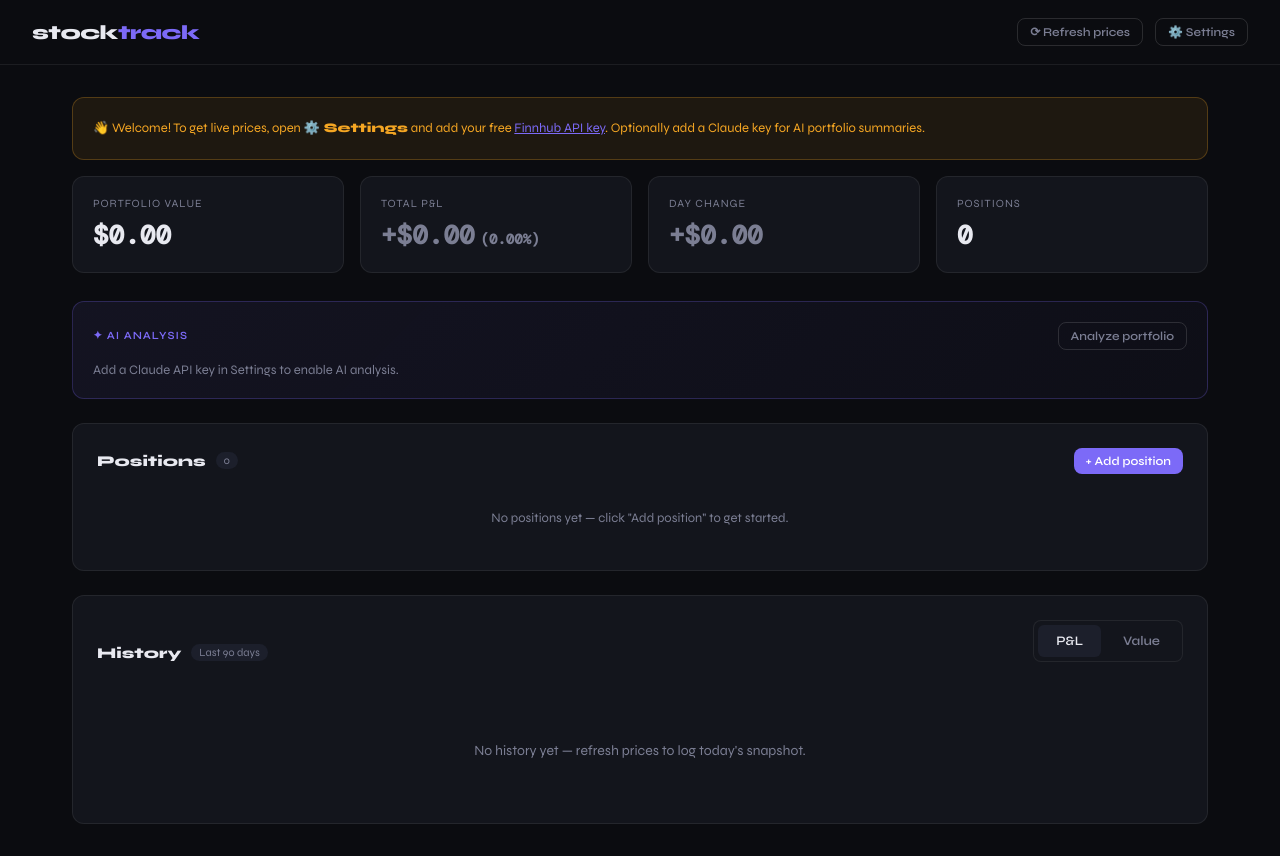
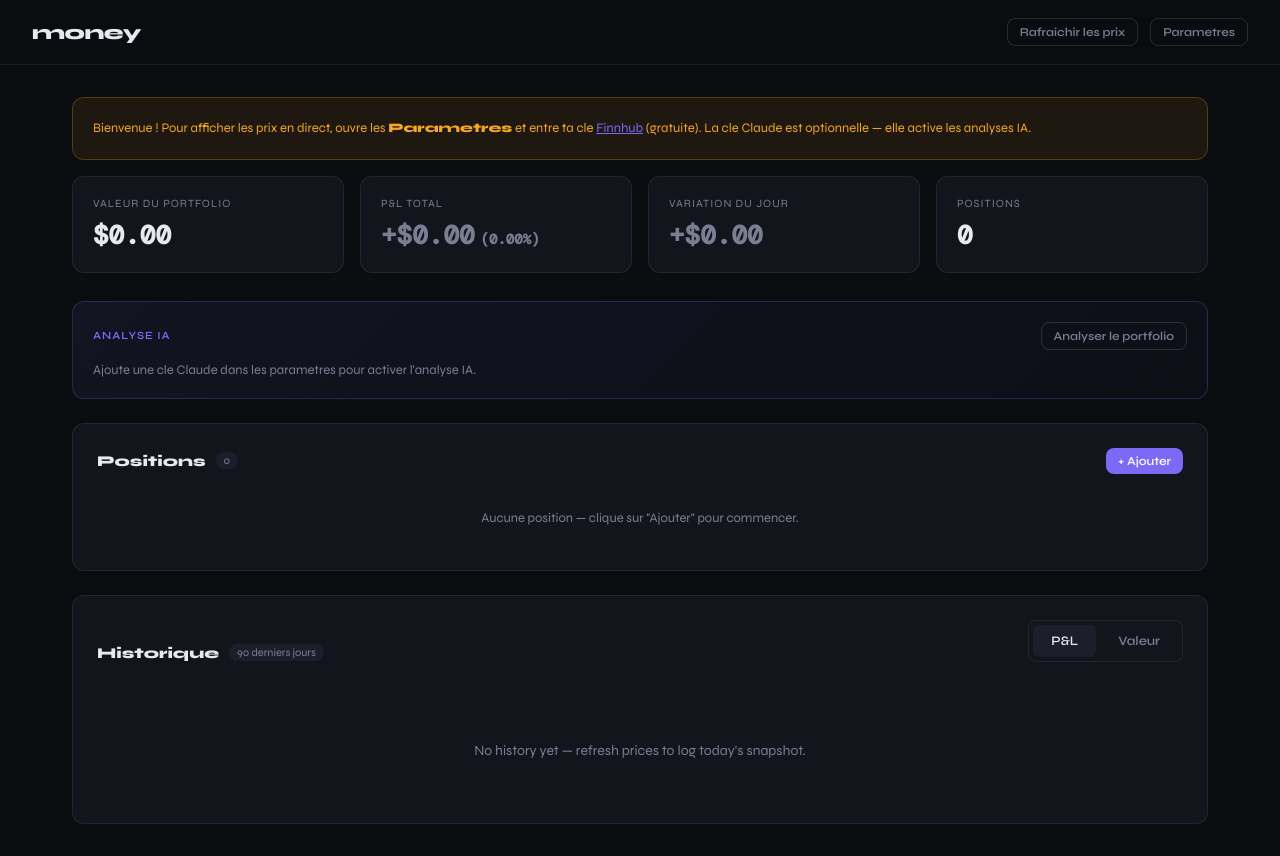
Before and after one commit to Anna-Paulina/money, a React (Vite) app: page / in a window 1280 px wide. Built offline with nearby package versions, Linux system fonts and the light colour scheme.

Commit message:
Update App.jsx

```diff
--- a/src/App.jsx
+++ b/src/App.jsx
@@ -1,53 +1,111 @@
-import { useState, useEffect, useCallback } from 'react'
-import { loadPortfolio, savePortfolio, loadHistory, appendHistorySnapshot, loadApiKeys } from './utils/storage'
+/**
+ * App.jsx
+ * Composant racine de l'application "money".
+ *
+ * C'est ici que vit la logique principale :
+ *   - chargement et sauvegarde du portfolio
+ *   - appels aux APIs (Finnhub pour les prix, Claude pour l'analyse)
+ *   - calculs derives (P&L, variation du jour, valeur totale)
+ *   - gestion des modals (ajout, edition, parametres)
+ *
+ * NOTE APPRENTISSAGE : j'explore ici comment structurer une vraie app React
+ * avec des effets de bord (fetch), de la persistance locale, et plusieurs
+ * composants qui communiquent via des props et callbacks.
+ * Le code est volontairement concentre dans un seul fichier pour l'instant —
+ * une prochaine etape serait de separer la logique dans des hooks custom.
+ *
+ * AMELIORATION POSSIBLE : extraire la logique de refresh dans un hook
+ * usePortfolio() ou useQuotes() pour garder App.jsx plus lisible.
+ */
+
+import { useState, useCallback } from 'react'
+import {
+  loadPortfolio, savePortfolio,
+  loadHistory, appendHistorySnapshot,
+  loadApiKeys
+} from './utils/storage'
 import { fetchAllQuotes, fetchSentiment } from './utils/finnhub'
 import { fetchPortfolioSummary } from './utils/claudeAi'
-import StockModal from './components/StockModal'
+import StockModal    from './components/StockModal'
 import SettingsModal from './components/SettingsModal'
-import HistoryChart from './components/HistoryChart'
+import HistoryChart  from './components/HistoryChart'
 
+// -------------------------------------------------------------------
+// DESIGN — NOTE SUR L'ASPECT VISUEL
+// -------------------------------------------------------------------
+// Le fond sombre (--bg: #0b0c10) avec les accents violets et verts
+// est une direction que j'essaie. C'est inspire des interfaces de
+// trading terminals et des dashboards "dark mode" qu'on voit dans les
+// applis fintech. J'apprends comment CSS variables + une palette
+// coherente permettent de maintenir un style uniforme sans repeter
+// les valeurs partout.
+// La typo Syne (titres) + DM Mono (chiffres) est un choix delibere :
+// les chiffres financiers lisent mieux en fonte monospace car les
+// colonnes s'alignent naturellement.
+// -------------------------------------------------------------------
+
+/**
+ * Formate un nombre en string avec 2 decimales.
+ * Retourne "—" si la valeur est null, undefined ou NaN.
+ */
 function fmt(n) {
   if (n == null || isNaN(n)) return '—'
   return n.toLocaleString('en-US', { minimumFractionDigits: 2, maximumFractionDigits: 2 })
 }
 
+/**
+ * Retourne la classe CSS de couleur selon le signe d'une valeur.
+ * 'up' = vert, 'down' = rouge, 'neutral' = gris
+ */
 function pnlClass(n) {
   if (n == null) return 'neutral'
   return n > 0 ? 'up' : n < 0 ? 'down' : 'neutral'
 }
 
 export default function App() {
+  // --- Etat principal ---
   const [portfolio, setPortfolio] = useState(() => loadPortfolio())
-  const [quotes, setQuotes] = useState({})
-  const [sentiments, setSentiments] = useState({})
-  const [history, setHistory] = useState(() => loadHistory())
-  const [apiKeys, setApiKeys] = useState(() => loadApiKeys())
-  const [loading, setLoading] = useState(false)
-  const [aiSummary, setAiSummary] = useState('')
-  const [aiLoading, setAiLoading] = useState(false)
-  const [showAdd, setShowAdd] = useState(false)
-  const [editStock, setEditStock] = useState(null)
+  const [quotes,    setQuotes]    = useState({})          // map: ticker -> donnees de prix
+  const [sentiments, setSentiments] = useState({})        // map: ticker -> 'bullish'|'bearish'|'neutral'
+  const [history,   setHistory]   = useState(() => loadHistory())
+  const [apiKeys,   setApiKeys]   = useState(() => loadApiKeys())
+
+  // --- Etat UI ---
+  const [loading,     setLoading]     = useState(false)
+  const [aiSummary,   setAiSummary]   = useState('')
+  const [aiLoading,   setAiLoading]   = useState(false)
+  const [showAdd,     setShowAdd]     = useState(false)
+  const [editStock,   setEditStock]   = useState(null)
   const [showSettings, setShowSettings] = useState(false)
-  const [chartView, setChartView] = useState('pnl')
+  const [chartView,   setChartView]   = useState('pnl')   // 'pnl' ou 'value'
   const [lastRefresh, setLastRefresh] = useState(null)
-  const [error, setError] = useState('')
+  const [error,       setError]       = useState('')
 
-  // Derived stats
+  // -------------------------------------------------------------------
+  // CALCULS DERIVES
+  // Chaque render recalcule ces valeurs a partir du portfolio et des quotes.
+  // Pour un grand portfolio, usesMemo serait preferable — ici c'est negligeable.
+  // -------------------------------------------------------------------
+
   const rows = portfolio.map(s => {
     const q = quotes[s.ticker]
-    const price = q?.price ?? null
+    const price        = q?.price ?? null
     const currentValue = price != null ? price * s.quantity : null
-    const costBasis = s.buyPrice * s.quantity
-    const pnl = currentValue != null ? currentValue - costBasis : null
-    const pnlPct = pnl != null ? (pnl / costBasis) * 100 : null
-    const dayChange = q?.changePercent ?? null
+    const costBasis    = s.buyPrice * s.quantity
+    const pnl          = currentValue != null ? currentValue - costBasis : null
+    const pnlPct       = pnl != null ? (pnl / costBasis) * 100 : null
+    const dayChange    = q?.changePercent ?? null
+
     return { ...s, price, currentValue, costBasis, pnl, pnlPct, dayChange, sentiment: sentiments[s.ticker] }
   })
 
-  const totalValue = rows.reduce((acc, r) => acc + (r.currentValue ?? r.costBasis), 0)
-  const totalCost = rows.reduce((acc, r) => acc + r.costBasis, 0)
-  const totalPnl = totalValue - totalCost
+  // Valeur totale : utilise currentValue si disponible, sinon le cout d'achat
+  const totalValue  = rows.reduce((acc, r) => acc + (r.currentValue ?? r.costBasis), 0)
+  const totalCost   = rows.reduce((acc, r) => acc + r.costBasis, 0)
+  const totalPnl    = totalValue - totalCost
   const totalPnlPct = totalCost > 0 ? (totalPnl / totalCost) * 100 : 0
+
+  // Variation du jour en dollars (approximee a partir du % de variation)
   const dayPnl = rows.reduce((acc, r) => {
     if (r.dayChange != null && r.currentValue != null) {
       return acc + (r.currentValue * r.dayChange / 100)
@@ -55,125 +113,177 @@ export default function App() {
     return acc
   }, 0)
 
+  // -------------------------------------------------------------------
+  // REFRESH DES PRIX
+  // -------------------------------------------------------------------
+
+  /**
+   * Recupere les prix de tous les tickers, puis les sentiments un par un
+   * (sequentiels pour ne pas exploser le rate limit Finnhub free).
+   *
+   * PEUT CASSER : si Finnhub est down ou si la cle est expiree, l'erreur
+   * est catchee et affichee a l'utilisateur. Le portfolio reste intact.
+   */
   const refreshPrices = useCallback(async () => {
-    if (!apiKeys.finnhub) { setError('Add your Finnhub API key in Settings ⚙️'); return }
+    if (!apiKeys.finnhub) {
+      setError('Ajoute ta cle Finnhub dans les parametres.')
+      return
+    }
     if (!portfolio.length) return
-    setLoading(true); setError('')
+
+    setLoading(true)
+    setError('')
+
     try {
-      const tickers = portfolio.map(s => s.ticker)
+      const tickers   = portfolio.map(s => s.ticker)
       const newQuotes = await fetchAllQuotes(tickers, apiKeys.finnhub)
       setQuotes(newQuotes)
       setLastRefresh(new Date())
 
-      // Fetch sentiments (throttled — Finnhub free = 60 req/min)
+      // Sentiments en sequentiel — evite les 429 sur le free tier
+      // AMELIORATION POSSIBLE : ajouter un delai entre chaque requete
+      // si le portfolio depasse ~20 tickers
       const sents = {}
       for (const t of tickers) {
         sents[t] = await fetchSentiment(t, apiKeys.finnhub)
       }
       setSentiments(sents)
 
-      // Save daily snapshot
-      const cv = portfolio.reduce((acc, s) => {
+      // Snapshot journalier : on calcule la valeur totale courante
+      const currentTotal = portfolio.reduce((acc, s) => {
         const q = newQuotes[s.ticker]
         return acc + (q?.price ?? s.buyPrice) * s.quantity
       }, 0)
-      const cc = portfolio.reduce((acc, s) => acc + s.buyPrice * s.quantity, 0)
-      const snap = appendHistorySnapshot(cv, cv - cc)
+      const costTotal = portfolio.reduce((acc, s) => acc + s.buyPrice * s.quantity, 0)
+      const snap = appendHistorySnapshot(currentTotal, currentTotal - costTotal)
       setHistory(snap)
+
     } catch (e) {
-      setError('Error fetching prices: ' + e.message)
+      setError('Erreur lors du fetch des prix : ' + e.message)
     } finally {
       setLoading(false)
     }
   }, [portfolio, apiKeys.finnhub])
 
+  // -------------------------------------------------------------------
+  // ANALYSE IA
+  // -------------------------------------------------------------------
+
   async function getAiSummary() {
-    if (!apiKeys.claude) { setError('Add your Claude API key in Settings ⚙️'); return }
-    if (!Object.keys(quotes).length) { setError('Refresh prices first'); return }
-    setAiLoading(true); setError('')
+    if (!apiKeys.claude) {
+      setError('Ajoute ta cle Claude dans les parametres.')
+      return
+    }
+    if (!Object.keys(quotes).length) {
+      setError('Rafraichis les prix avant de lancer l\'analyse.')
+      return
+    }
+    setAiLoading(true)
+    setError('')
     try {
       const text = await fetchPortfolioSummary(portfolio, quotes, apiKeys.claude)
       setAiSummary(text)
     } catch (e) {
-      setError('Claude API error: ' + e.message)
+      setError('Erreur Claude API : ' + e.message)
     } finally {
       setAiLoading(false)
     }
   }
 
+  // -------------------------------------------------------------------
+  // CRUD PORTFOLIO
+  // -------------------------------------------------------------------
+
+  /**
+   * Ajoute une nouvelle position ou met a jour une existante (par id).
+   * Sauvegarde immediatement dans localStorage.
+   */
   function addOrUpdateStock(stock) {
     const idx = portfolio.findIndex(s => s.id === stock.id)
-    let updated
-    if (idx >= 0) {
-      updated = portfolio.map(s => s.id === stock.id ? stock : s)
-    } else {
-      updated = [...portfolio, stock]
-    }
+    const updated = idx >= 0
+      ? portfolio.map(s => s.id === stock.id ? stock : s)
+      : [...portfolio, stock]
     setPortfolio(updated)
     savePortfolio(updated)
   }
 
   function removeStock(id) {
-    if (!confirm('Remove this position?')) return
+    if (!confirm('Supprimer cette position ?')) return
     const updated = portfolio.filter(s => s.id !== id)
     setPortfolio(updated)
     savePortfolio(updated)
   }
 
-  const hasKeys = apiKeys.finnhub
+  const hasKeys = !!apiKeys.finnhub
+
+  // -------------------------------------------------------------------
+  // RENDU
+  // -------------------------------------------------------------------
 
   return (
     <div className="app-layout">
-      {/* Topbar */}
+
+      {/* ---- Barre de navigation ---- */}
       <header className="topbar">
-        <div className="topbar-logo">stock<span>track</span></div>
+        <div className="topbar-logo">money</div>
         <div className="topbar-right">
           {lastRefresh && (
             <span className="text-muted text-sm">
-              Updated {lastRefresh.toLocaleTimeString()}
+              Mis a jour {lastRefresh.toLocaleTimeString()}
             </span>
           )}
           <button className="btn-ghost btn-sm" onClick={refreshPrices} disabled={loading}>
-            {loading ? '⟳ Refreshing…' : '⟳ Refresh prices'}
+            {loading ? 'Chargement...' : 'Rafraichir les prix'}
           </button>
-          <button className="btn-ghost btn-sm" onClick={() => setShowSettings(true)}>⚙️ Settings</button>
+          <button className="btn-ghost btn-sm" onClick={() => setShowSettings(true)}>
+            Parametres
+          </button>
         </div>
       </header>
 
       <main className="main">
-        {/* Setup banner */}
+
+        {/* ---- Banniere de premier lancement ---- */}
         {!hasKeys && (
           <div className="setup-banner mb-4">
             <p>
-              👋 Welcome! To get live prices, open <strong>⚙️ Settings</strong> and add your free{' '}
-              <a href="https://finnhub.io" target="_blank" rel="noopener noreferrer">Finnhub API key</a>.
-              Optionally add a Claude key for AI portfolio summaries.
+              Bienvenue ! Pour afficher les prix en direct, ouvre les{' '}
+              <strong>Parametres</strong> et entre ta cle{' '}
+              <a href="https://finnhub.io" target="_blank" rel="noopener noreferrer">
+                Finnhub
+              </a>{' '}
+              (gratuite). La cle Claude est optionnelle — elle active les analyses IA.
             </p>
           </div>
         )}
 
+        {/* ---- Message d'erreur ---- */}
         {error && (
-          <div style={{ background: 'rgba(240,79,90,0.1)', border: '1px solid rgba(240,79,90,0.25)',
-            borderRadius: 8, padding: '12px 16px', marginBottom: 16, fontSize: 13, color: 'var(--red)' }}>
+          <div style={{
+            background: 'rgba(240,79,90,0.1)',
+            border: '1px solid rgba(240,79,90,0.25)',
+            borderRadius: 8, padding: '12px 16px',
+            marginBottom: 16, fontSize: 13, color: 'var(--red)'
+          }}>
             {error}
           </div>
         )}
 
-        {/* Summary cards */}
+        {/* ---- Cartes de resume ---- */}
         <div className="summary-row">
           <div className="summary-card">
-            <div className="label">Portfolio value</div>
+            <div className="label">Valeur du portfolio</div>
             <div className="value">${fmt(totalValue)}</div>
           </div>
           <div className="summary-card">
-            <div className="label">Total P&L</div>
+            <div className="label">P&L total</div>
             <div className={`value ${pnlClass(totalPnl)}`}>
               {totalPnl >= 0 ? '+' : ''}${fmt(totalPnl)}
               <span style={{ fontSize: 14, marginLeft: 6 }}>({fmt(totalPnlPct)}%)</span>
             </div>
           </div>
           <div className="summary-card">
-            <div className="label">Day change</div>
+            <div className="label">Variation du jour</div>
             <div className={`value ${pnlClass(dayPnl)}`}>
               {dayPnl >= 0 ? '+' : ''}${fmt(dayPnl)}
             </div>
@@ -184,40 +294,43 @@ export default function App() {
           </div>
         </div>
 
-        {/* AI Summary panel */}
+        {/* ---- Panneau d'analyse IA ---- */}
         <div className="ai-panel mb-6">
           <div className="ai-panel-header">
-            <span className="ai-label">✦ AI analysis</span>
+            <span className="ai-label">Analyse IA</span>
             <button className="btn-ghost btn-sm" onClick={getAiSummary} disabled={aiLoading}>
-              {aiLoading ? 'Analyzing…' : 'Analyze portfolio'}
+              {aiLoading ? 'Analyse en cours...' : 'Analyser le portfolio'}
             </button>
           </div>
+
           {aiLoading ? (
-            <p className="ai-loading">Claude is reading your positions…</p>
+            <p className="ai-loading">Claude analyse tes positions...</p>
           ) : aiSummary ? (
             <p className="ai-text">{aiSummary}</p>
           ) : (
             <p className="ai-loading">
               {apiKeys.claude
-                ? 'Click "Analyze portfolio" for an AI summary of your gains and losses.'
-                : 'Add a Claude API key in Settings to enable AI analysis.'}
+                ? 'Clique sur "Analyser" pour un resume IA de tes gains et pertes.'
+                : 'Ajoute une cle Claude dans les parametres pour activer l\'analyse IA.'}
             </p>
           )}
         </div>
 
-        {/* Portfolio table */}
+        {/* ---- Tableau des positions ---- */}
         <div className="card mb-6">
           <div className="flex items-center justify-between mb-4">
             <div className="section-title" style={{ marginBottom: 0 }}>
               Positions
               <span className="pill">{portfolio.length}</span>
             </div>
-            <button className="btn-primary btn-sm" onClick={() => setShowAdd(true)}>+ Add position</button>
+            <button className="btn-primary btn-sm" onClick={() => setShowAdd(true)}>
+              + Ajouter
+            </button>
           </div>
 
           {portfolio.length === 0 ? (
             <p className="text-muted text-sm" style={{ padding: '20px 0', textAlign: 'center' }}>
-              No positions yet — click "Add position" to get started.
+              Aucune position — clique sur "Ajouter" pour commencer.
             </p>
           ) : (
             <div className="table-wrap">
@@ -225,11 +338,11 @@ export default function App() {
                 <thead>
                   <tr>
                     <th>Ticker</th>
-                    <th>Qty</th>
-                    <th>Buy price</th>
-                    <th>Current price</th>
-                    <th>Day</th>
-                    <th>Value</th>
+                    <th>Qte</th>
+                    <th>Prix achat</th>
+                    <th>Prix actuel</th>
+                    <th>Jour</th>
+                    <th>Valeur</th>
                     <th>P&L</th>
                     <th>Sentiment</th>
                     <th></th>
@@ -243,9 +356,14 @@ export default function App() {
                       <td className="mono">${fmt(r.buyPrice)}</td>
                       <td className="mono">{r.price ? `$${fmt(r.price)}` : '—'}</td>
                       <td className={`mono ${pnlClass(r.dayChange)}`}>
-                        {r.dayChange != null ? `${r.dayChange >= 0 ? '+' : ''}${fmt(r.dayChange)}%` : '—'}
+                        {r.dayChange != null
+                          ? `${r.dayChange >= 0 ? '+' : ''}${fmt(r.dayChange)}%`
+                          : '—'}
                       </td>
-                      <td className="mono">{r.currentValue ? `$${fmt(r.currentValue)}` : `$${fmt(r.costBasis)}`}</td>
+                      <td className="mono">
+                        {/* Si pas de prix en direct, on affiche le cout d'achat comme fallback */}
+                        {r.currentValue ? `$${fmt(r.currentValue)}` : `$${fmt(r.costBasis)}`}
+                      </td>
                       <td className={`mono ${pnlClass(r.pnl)}`}>
                         {r.pnl != null
                           ? `${r.pnl >= 0 ? '+' : ''}$${fmt(r.pnl)} (${fmt(r.pnlPct)}%)`
@@ -258,8 +376,16 @@ export default function App() {
                       </td>
                       <td>
                         <div className="flex gap-2">
-                          <button className="icon-btn" onClick={() => { setEditStock(r); setShowAdd(true) }} title="Edit">✏️</button>
-                          <button className="btn-danger" onClick={() => removeStock(r.id)}>✕</button>
+                          <button
+                            className="icon-btn"
+                            onClick={() => { setEditStock(r); setShowAdd(true) }}
+                            title="Modifier"
+                          >
+                            Editer
+                          </button>
+                          <button className="btn-danger" onClick={() => removeStock(r.id)}>
+                            X
+                          </button>
                         </div>
                       </td>
                     </tr>
@@ -270,23 +396,33 @@ export default function App() {
           )}
         </div>
 
-        {/* History chart */}
+        {/* ---- Graphique historique ---- */}
         <div className="card">
           <div className="flex items-center justify-between mb-4">
             <div className="section-title" style={{ marginBottom: 0 }}>
-              History
-              <span className="pill">Last 90 days</span>
+              Historique
+              <span className="pill">90 derniers jours</span>
             </div>
             <div className="tabs">
-              <button className={`tab ${chartView === 'pnl' ? 'active' : ''}`} onClick={() => setChartView('pnl')}>P&L</button>
-              <button className={`tab ${chartView === 'value' ? 'active' : ''}`} onClick={() => setChartView('value')}>Value</button>
+              <button
+                className={`tab ${chartView === 'pnl' ? 'active' : ''}`}
+                onClick={() => setChartView('pnl')}
+              >
+                P&L
+              </button>
+              <button
+                className={`tab ${chartView === 'value' ? 'active' : ''}`}
+                onClick={() => setChartView('value')}
+              >
+                Valeur
+              </button>
             </div>
           </div>
           <HistoryChart history={history} view={chartView} />
         </div>
       </main>
 
-      {/* Modals */}
+      {/* ---- Modals ---- */}
       {showAdd && (
         <StockModal
           existing={editStock}
```
